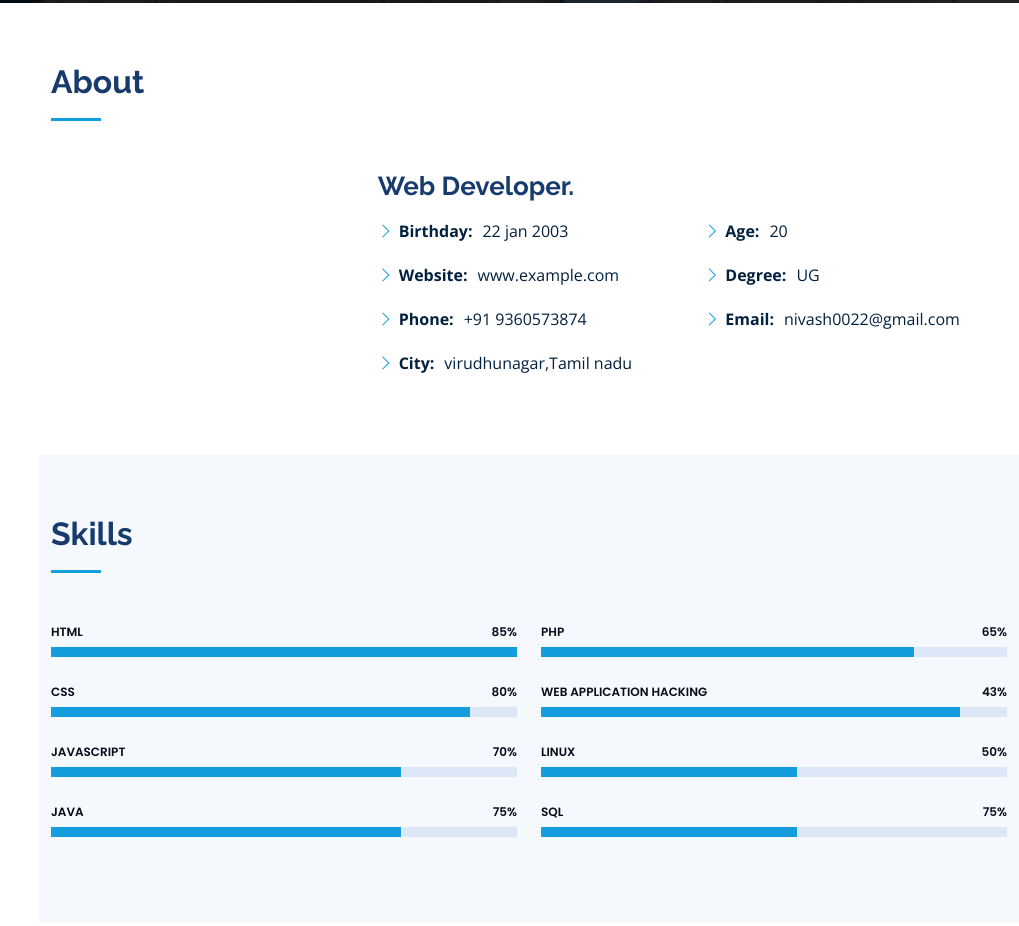
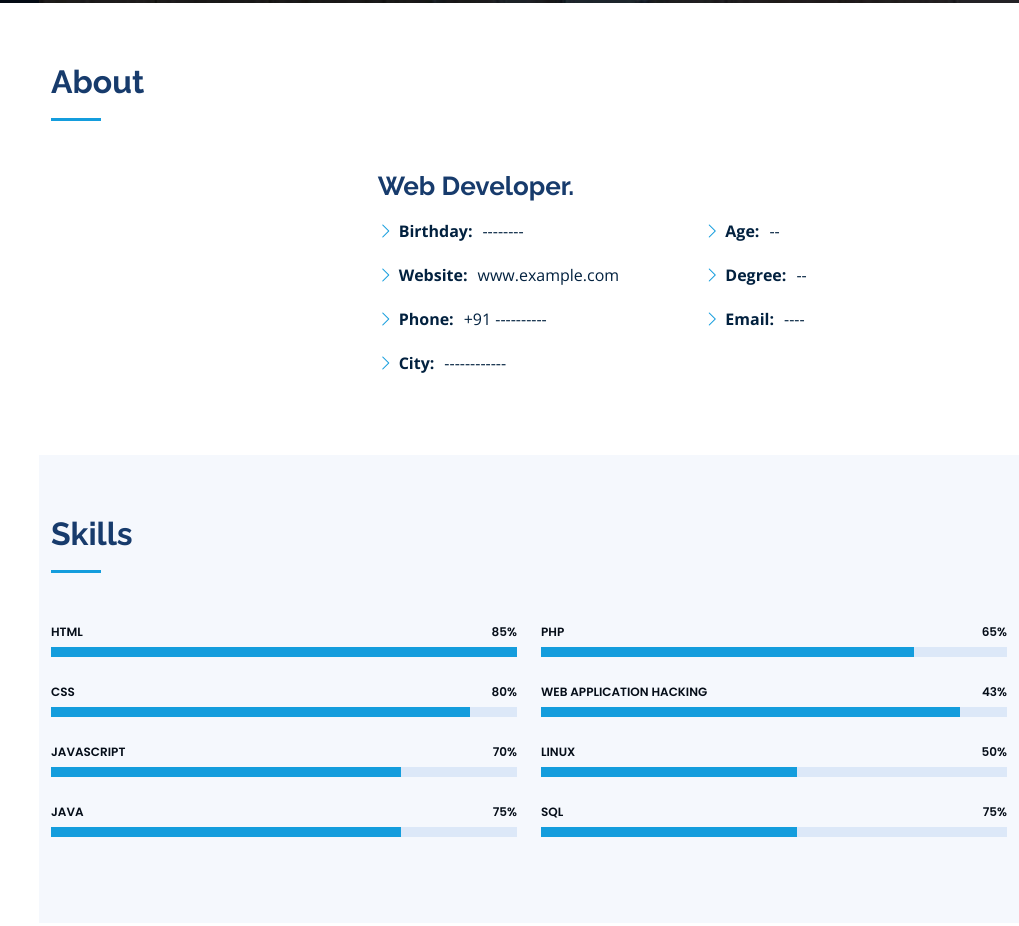
Before and after one commit to Nivash22/Nivash22.github.io, a plain HTML site: page index.html in a window 1280 px wide. Shown: the part 797-1723 px from the top of the page, without its empty margins (261-1280 px from the left). Drawn offline with nearby package versions, Linux system fonts and the light colour scheme.

Commit message:
Update index.html

```diff
--- a/index.html
+++ b/index.html
@@ -98,17 +98,17 @@
             <div class="row">
               <div class="col-lg-6">
                 <ul>
-                  <li><i class="bi bi-chevron-right"></i> <strong>Birthday:</strong> <span>22 jan 2003</span></li>
+                  <li><i class="bi bi-chevron-right"></i> <strong>Birthday:</strong> <span>--------</span></li>
                   <li><i class="bi bi-chevron-right"></i> <strong>Website:</strong> <span>www.example.com</span></li>
-                  <li><i class="bi bi-chevron-right"></i> <strong>Phone:</strong> <span>+91 9360573874</span></li>
-                  <li><i class="bi bi-chevron-right"></i> <strong>City:</strong> <span>virudhunagar,Tamil nadu</span></li>
+                  <li><i class="bi bi-chevron-right"></i> <strong>Phone:</strong> <span>+91 ----------</span></li>
+                  <li><i class="bi bi-chevron-right"></i> <strong>City:</strong> <span>------------</span></li>
                 </ul>
               </div>
               <div class="col-lg-6">
                 <ul>
-                  <li><i class="bi bi-chevron-right"></i> <strong>Age:</strong> <span>20</span></li>
-                  <li><i class="bi bi-chevron-right"></i> <strong>Degree:</strong> <span>UG</span></li>
-                  <li><i class="bi bi-chevron-right"></i> <strong>Email:</strong> <span>nivash0022@gmail.com</span></li>
+                  <li><i class="bi bi-chevron-right"></i> <strong>Age:</strong> <span>--</span></li>
+                  <li><i class="bi bi-chevron-right"></i> <strong>Degree:</strong> <span>--</span></li>
+                  <li><i class="bi bi-chevron-right"></i> <strong>Email:</strong> <span>----</span></li>
 
                 </ul>
               </div>
@@ -270,8 +270,9 @@
               <p><em></em></p>
               <ul>
                 <li>Nptel-joy of computing using python</li>
-                <li>Ethical Hacking Training</li>
-                <li>Labview using MyRio toolkit. </li>
+                <li>Network Defence Essentials</li>
+                <li>Digital Forensics</li>
+                <li>Labview using MyRio toolkit </li>
 
               </ul>
             </div>
@@ -330,7 +331,7 @@
 
           <div class="col-lg-7 mt-5 mt-lg-0 d-flex align-items-stretch">
 
-            <iframe src="https://www.google.com/maps/embed?pb=!1m14!1m8!1m3!1d441.1915125304246!2d77.83517571468272!3d9.45544591255241!3m2!1i1024!2i768!4f13.1!3m3!1m2!1s0x3b06cf8dafc4ec3d%3A0x7e6bea79dda62417!2sPandian%20store!5e1!3m2!1sen!2sin!4v1673065068007!5m2!1sen!2sin" width="600" height="450" style="border:0;" allowfullscreen="" loading="lazy" referrerpolicy="no-referrer-when-downgrade"></iframe>
+            <iframe src="https://www.google.com/maps/place/4+Pleasant+Park+Rd+W,+Brooks,+AB+T1R+1J6,+Canada/@50.5668813,-111.908469,155m/data=!3m1!1e3!4m15!1m8!3m7!1s0x54eab584e432360b:0x1c3bb99243deb742!2sUnited+States!3b1!8m2!3d37.09024!4d-95.712891!16zL20vMDljN3cw!3m5!1s0x536d6303dbe9c48d:0x7316fd0111dc74a4!8m2!3d50.567334!4d-111.9081273!16s%2Fg%2F11c23pj6cm?entry=ttu" width="600" height="450" style="border:0;" allowfullscreen="" loading="lazy" referrerpolicy="no-referrer-when-downgrade"></iframe>
 
           </div>
 
```
